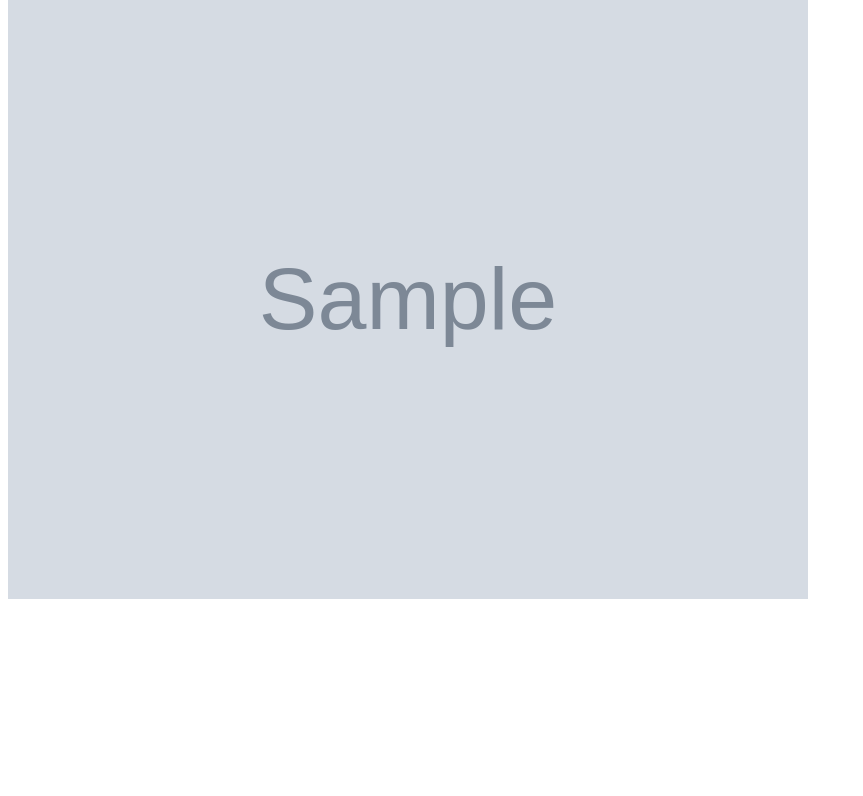
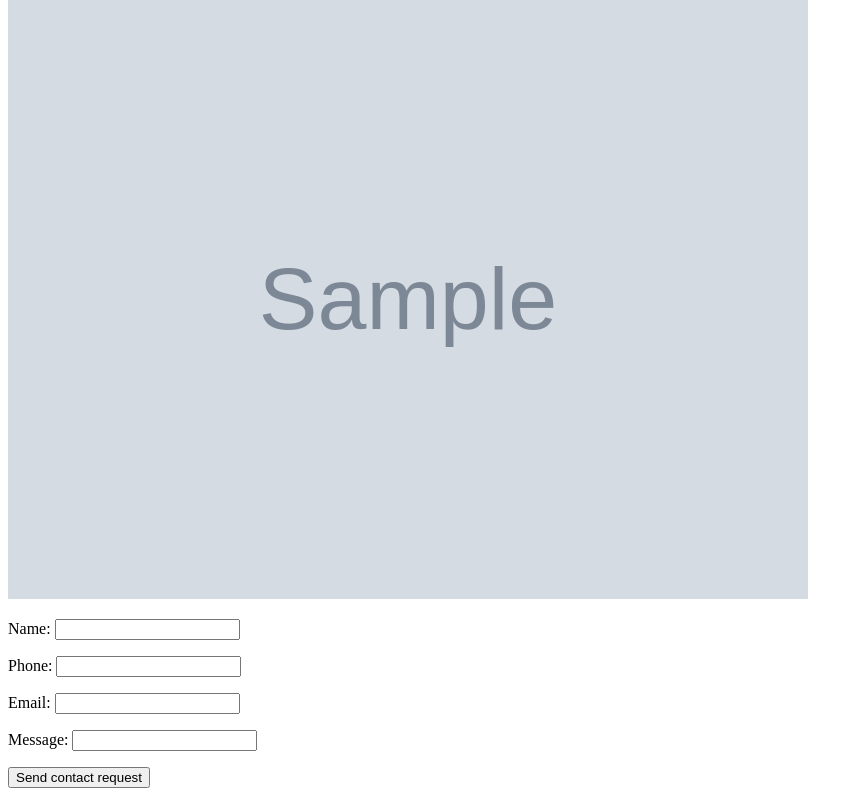
Before and after one commit to LuisMtzGarcia/EBApi, a Django app: page /property/1 in a window 1280 px wide. Shown: the part 224-1020 px from the top of the page, without its empty margins (0-863 px from the left). Before the commit the page ends 823 px from the top, so only its background shows below. Run offline with Django 3.2, Linux system fonts and the light colour scheme; tables that the repository leaves empty hold one stand-in row (values such as "Sample post"); grey boxes marked "Sample" are stand-in pictures; a database or web service that is not in the repository returns one stand-in record (values such as "Sample title"); data that the repository does not hold is empty.

Commit message:
Create contact_request form
Created the contact request form and added it to the individual property
template page.

In its current state, it doesn't do anything beyond receive the
information.

```diff
--- /dev/null
+++ b/EBApi/forms.py
@@ -0,0 +1,10 @@
+from django import forms
+
+class ContactRequestForm(forms.Form):
+    """A client's contact request form."""
+
+    name = forms.CharField(max_length=12)
+    phone = forms.CharField(max_length=255)
+    email = forms.EmailField(max_length=255)
+    public_id = forms.CharField(max_length=9, widget=forms.HiddenInput())
+    message = forms.CharField(max_length=255)
--- a/EBApi/templates/EBApi/property.html
+++ b/EBApi/templates/EBApi/property.html
@@ -14,5 +14,13 @@
     <p>{{ description }}</p>
     <img src="{{ image_url }}" alt="{{ image_title }}" style="width: 50em;">
 
+    <form action="{% url 'EBApi:contact_requests' id=public_id %}" method="post">
+        {% csrf_token %}
+        {{ form.as_p }}
+        <button name="submit">
+            Send contact request
+        </button>
+    </form>
+
 </body>
 </html>
--- a/EBApi/urls.py
+++ b/EBApi/urls.py
@@ -8,7 +8,12 @@ app_name = 'EBApi'
 urlpatterns = [
     # Home page
     # path('', views.index, name='index'),
+    # Property List
     path('properties/<int:page>', views.properties, name="properties"),
     path('properties/', views.properties, name="properties"),
+    # Property Detail
     path('property/<str:id>', views.property_detail, name="property"),
+    # Contact request form
+    path('contact_request/<str:id>', views.contact_request, name="contact_requests"),
+
 ]
--- a/EBApi/views.py
+++ b/EBApi/views.py
@@ -1,4 +1,7 @@
-from django.shortcuts import render
+from django.shortcuts import render, redirect
+from django.http import JsonResponse, HttpResponseRedirect
+
+from .forms import ContactRequestForm
 
 import requests
 
@@ -60,8 +63,7 @@ def property_detail(request, id):
 
     response = make_request(url)
 
-    # contact form to create new leads
-
+    # Information fields
     public_id = response["public_id"]
     title = response["title"]
     description = response["description"]
@@ -69,6 +71,7 @@ def property_detail(request, id):
     image_title = response["property_images"][0]["title"]
     property_type = response["property_type"]
     location = response["location"]["name"]
+    form = contact_request(request, public_id)
 
     context = {
         'public_id': public_id,
@@ -78,6 +81,25 @@ def property_detail(request, id):
         'image_title': image_title,
         'property_type': property_type,
         'location': location,
+        'form': form,
     }
 
     return render(request, 'EBApi/property.html', context)
+
+#########
+# FORMS #
+#########
+
+def contact_request(request, id):
+    """Send a client's contact request."""
+
+    if request.method != 'POST':
+        form = ContactRequestForm(initial={'public_id': id})
+    else:
+        form = ContactRequestForm(data=request.POST)
+        if form.is_valid():
+            data = form.cleaned_data
+            print(JsonResponse(data).content)
+            return redirect('EBApi:property', id=id)
+
+    return form
```
